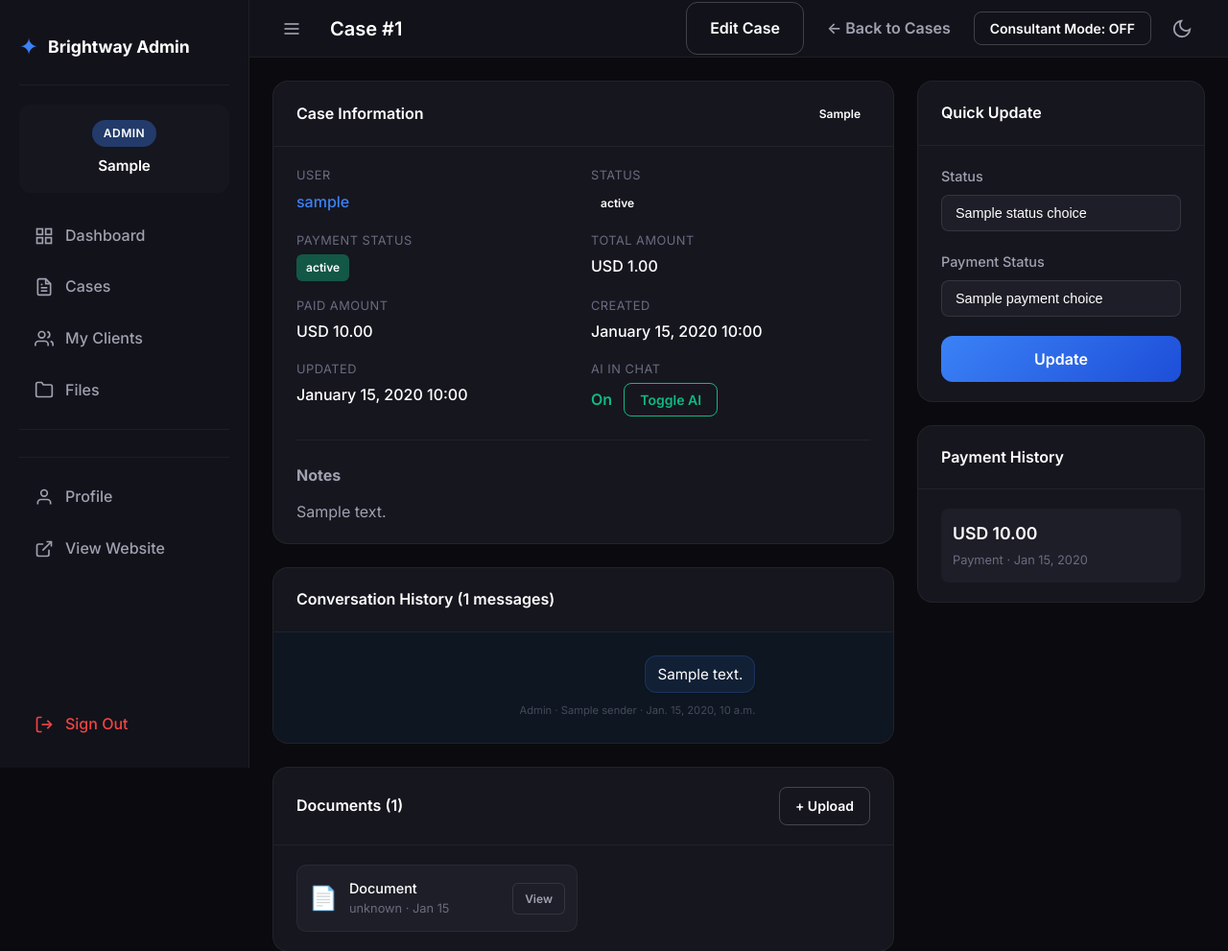
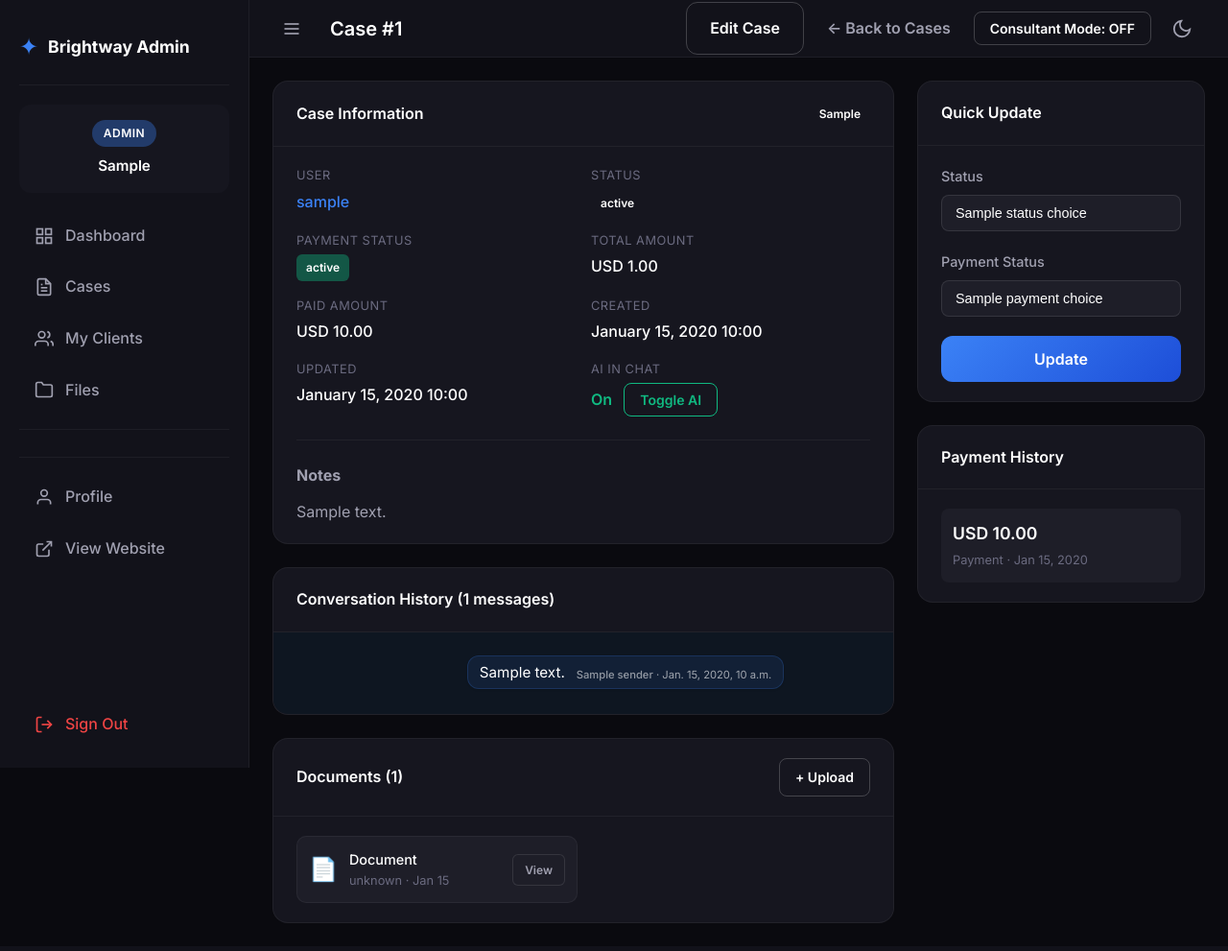
Before and after one commit to Mukhammad-develop/brightway_consulting, a Django app: template templates/panel/case_detail.html in a window 1280 px wide. Shown: the top 991 px of the page at 96% size. After the commit the page ends 962 px from the top, so only its background shows below. Run offline with Django 5.2, Linux system fonts and the light colour scheme; the template is opened without the code that fills it: most values are stand-ins (such as "Sample title", 1, 10 or a date in 2020).

Commit message:
style(panel): enhance telegram chat aesthetics with inline timestamps and bubble tails

```diff
--- a/templates/panel/case_detail.html
+++ b/templates/panel/case_detail.html
@@ -107,15 +107,18 @@
                                 {% if msg.content and msg.content != msg.file_filename and msg.content != '[Voice note transcription]: None' %}
                                     <div class="voice-transcription">{{ msg.content|linebreaksbr }}</div>
                                 {% endif %}
+                                <div class="msg-meta-inline">
+                                    {% if msg.sender %}<span class="msg-author">{{ msg.sender }}</span> · {% endif %}{{ msg.timestamp }}
+                                </div>
                             </div>
                             {% else %}
-                            <div class="msg-bubble">{% if msg.content %}{{ msg.content|linebreaksbr }}{% else %}<em>—</em>{% endif %}</div>
+                            <div class="msg-bubble">
+                                <div class="msg-text">{% if msg.content %}{{ msg.content|linebreaksbr }}{% else %}<em>—</em>{% endif %}</div>
+                                <div class="msg-meta-inline">
+                                    {% if msg.sender %}<span class="msg-author">{{ msg.sender }}</span> · {% endif %}{{ msg.timestamp }}
+                                </div>
+                            </div>
                             {% endif %}
-                            <div class="msg-meta">
-                                {{ msg.role|title }}
-                                {% if msg.sender %} &middot; {{ msg.sender }}{% endif %}
-                                {% if msg.timestamp %} &middot; {{ msg.timestamp }}{% endif %}
-                            </div>
                         </div>
                         {% endfor %}
                     </div>
@@ -241,7 +244,9 @@
 .tg-style .chat-msg {
     display: flex;
     flex-direction: column;
-    max-width: 80%;
+    max-width: 85%;
+    position: relative;
+    margin-bottom: 2px;
 }
 .tg-style .chat-msg.user {
     align-self: flex-start;
@@ -250,37 +255,71 @@
     align-self: flex-end;
 }
 .tg-style .msg-bubble {
-    padding: 8px 12px;
+    padding: 6px 12px;
     border-radius: 12px;
     position: relative;
     word-break: break-word;
-    box-shadow: 0 1px 2px rgba(0,0,0,0.1);
+    box-shadow: 0 1px 2px rgba(0,0,0,0.15);
     font-size: 0.95rem;
     line-height: 1.4;
+    display: inline-block;
+    min-width: 80px;
 }
+.tg-style .chat-msg.user .msg-bubble {
+    border-bottom-left-radius: 4px;
+}
+.tg-style .chat-msg.assistant .msg-bubble {
+    border-bottom-right-radius: 4px;
+}
+/* Bubble tails (optional subtle curve) */
+.tg-style .chat-msg.user .msg-bubble::before {
+    content: '';
+    position: absolute;
+    bottom: 0;
+    left: -6px;
+    width: 12px;
+    height: 12px;
+    background-color: inherit;
+    border-bottom-right-radius: 12px;
+    z-index: -1;
+}
+.tg-style .chat-msg.assistant .msg-bubble::after {
+    content: '';
+    position: absolute;
+    bottom: 0;
+    right: -6px;
+    width: 12px;
+    height: 12px;
+    background-color: inherit;
+    border-bottom-left-radius: 12px;
+    z-index: -1;
+}
+.tg-style .msg-bubble::after {
+    content: "";
+    display: table;
+    clear: both;
+}
+
 .tg-style .msg-file-bubble {
     padding: 4px;
+    padding-bottom: 6px;
 }
 /* Colors */
 body[data-theme="light"] .tg-style .chat-msg.user .msg-bubble {
     background-color: #ffffff;
     color: #000;
-    border-bottom-left-radius: 2px;
 }
 body[data-theme="light"] .tg-style .chat-msg.assistant .msg-bubble {
-    background-color: #dcf8c6;
+    background-color: #e1ffc7;
     color: #000;
-    border-bottom-right-radius: 2px;
 }
 body[data-theme="dark"] .tg-style .chat-msg.user .msg-bubble {
     background-color: #182533;
     color: #fff;
-    border-bottom-left-radius: 2px;
 }
 body[data-theme="dark"] .tg-style .chat-msg.assistant .msg-bubble {
     background-color: #2b5278;
     color: #fff;
-    border-bottom-right-radius: 2px;
 }
 .chat-inline-photo, .chat-inline-video {
     max-width: 100%;
@@ -301,14 +340,23 @@
     opacity: 0.85;
     font-size: 0.9rem;
 }
-.tg-style .msg-meta {
+.msg-text {
+    display: inline;
+}
+.msg-meta-inline {
+    float: right;
     font-size: 0.7rem;
     opacity: 0.6;
-    margin-top: 4px;
-    align-self: flex-end;
+    margin-left: 12px;
+    margin-top: 6px;
+    position: relative;
+    bottom: -2px;
+    line-height: 1;
+    white-space: nowrap;
 }
-.tg-style .chat-msg.user .msg-meta {
-    align-self: flex-start;
+.msg-author {
+    font-weight: 500;
+    opacity: 0.9;
 }
 </style>
 <script>
```
